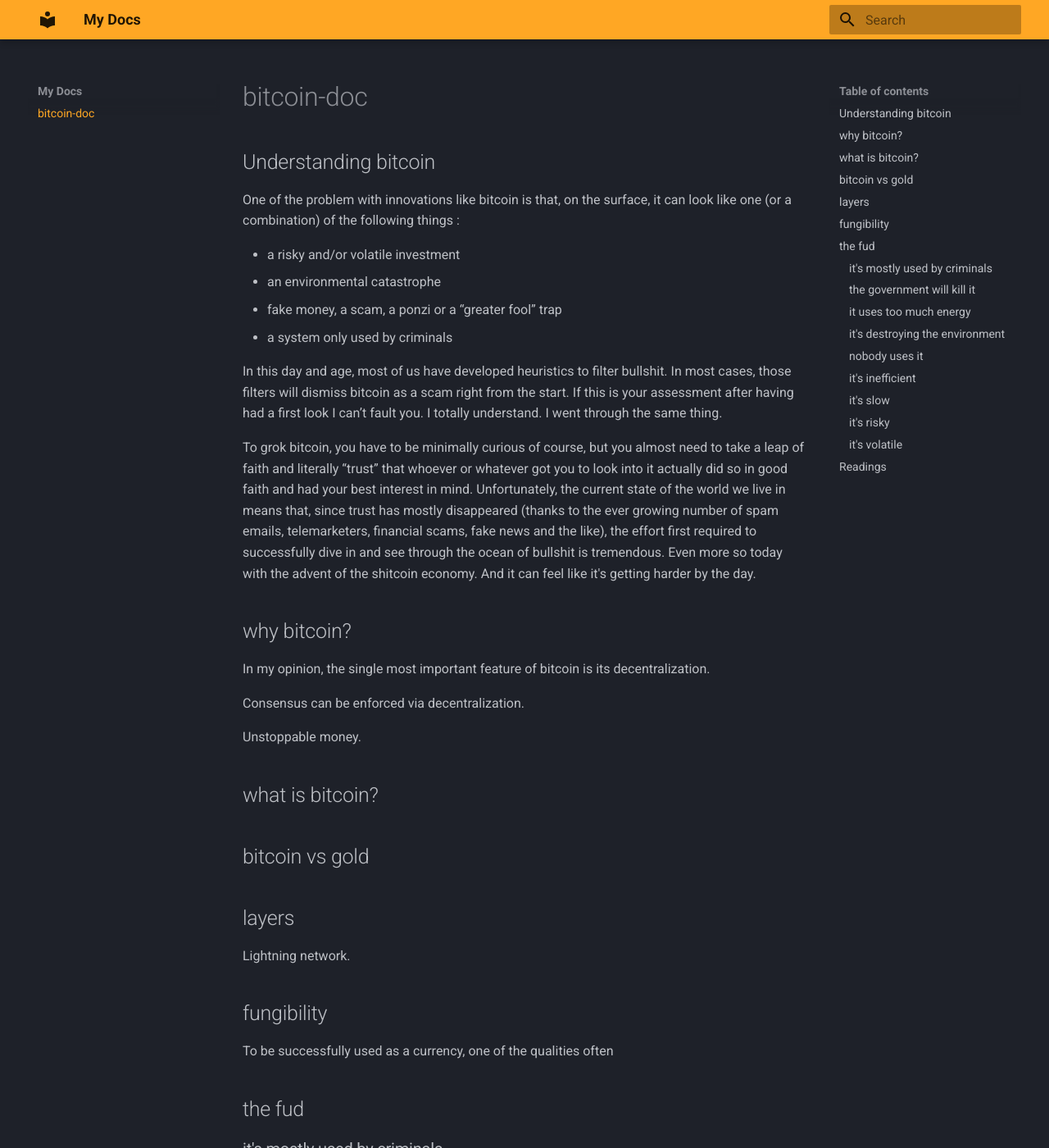
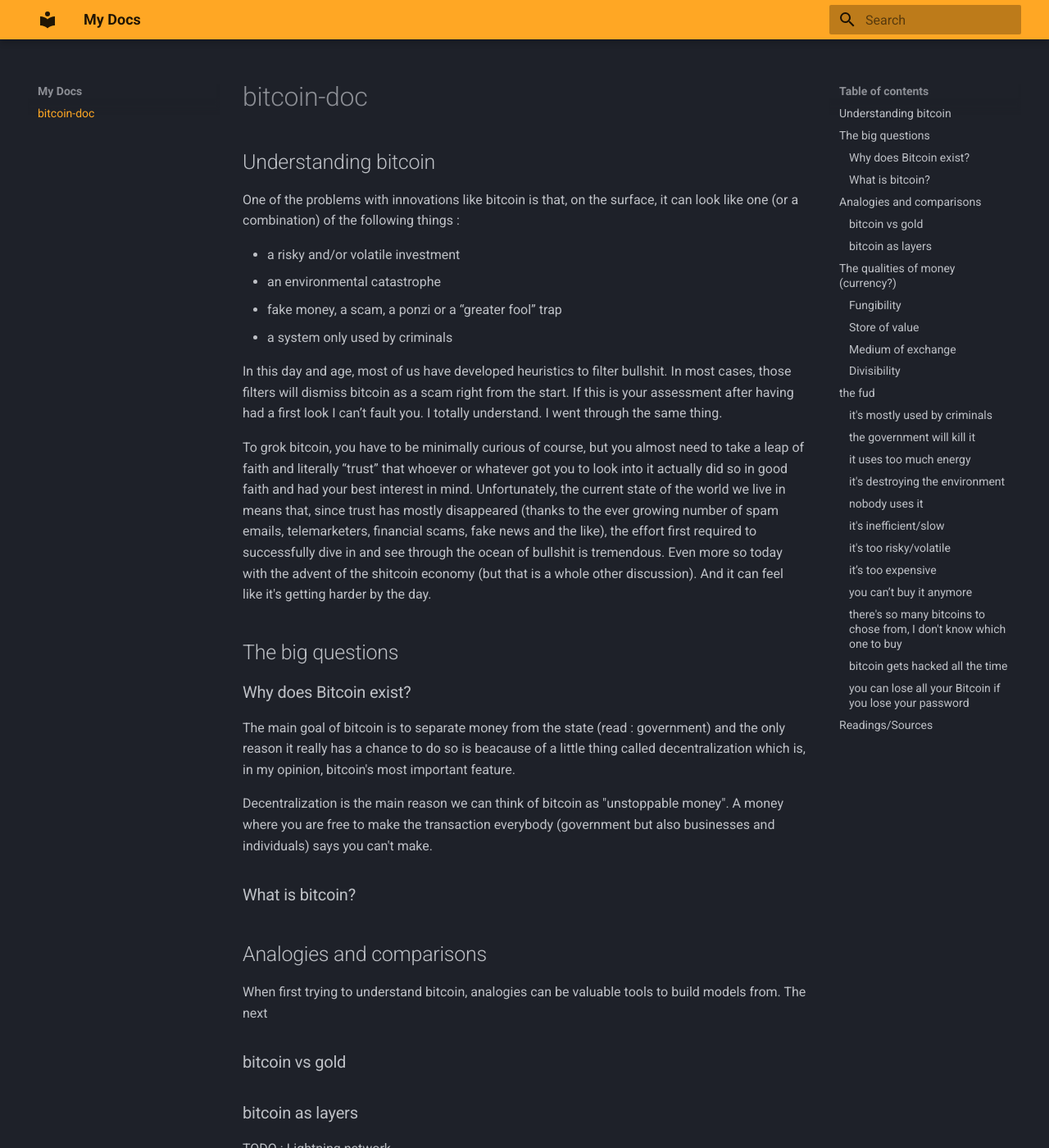
Before and after one commit to 5ubstance/bitcoin-doc, an MkDocs documentation site: the page built from docs/index.md, in a window 1280 px wide and 1400 px high. Shown: the whole window at 82% size. Built offline with MkDocs 1.6.1 and Material for MkDocs 9.7.7, drawn with Linux system fonts in a browser that asks for light colours; some of the changed text lies outside the part shown.

Commit message:
Answers more questions + some refactoring.

```diff
--- a/docs/index.md
+++ b/docs/index.md
@@ -2,7 +2,7 @@
 
 ## Understanding bitcoin
 
-One of the problem with innovations like bitcoin is that, on the surface, it can look like one (or a combination) of the following things :
+One of the problems with innovations like bitcoin is that, on the surface, it can look like one (or a combination) of the following things :
 
 - a risky and/or volatile investment
 - an environmental catastrophe
@@ -12,27 +12,45 @@
 In this day and age, most of us have developed heuristics to filter bullshit. In most cases, those filters will dismiss bitcoin as a scam right from the start.
 If this is your assessment after having had a first look I can’t fault you. I totally understand. I went through the same thing.
 
-To grok bitcoin, you have to be minimally curious of course, but you almost need to take a leap of faith and literally “trust” that whoever or whatever got you to look into it actually did so in good faith and had your best interest in mind. Unfortunately, the current state of the world we live in means that, since trust has mostly disappeared (thanks to the ever growing number of spam emails, telemarketers, financial scams, fake news and the like), the effort first required to successfully dive in and see through the ocean of bullshit is tremendous. Even more so today with the advent of the shitcoin economy. And it can feel like it's getting harder by the day.
+To grok bitcoin, you have to be minimally curious of course, but you almost need to take a leap of faith and literally “trust” that whoever or whatever got you to look into it actually did so in good faith and had your best interest in mind. Unfortunately, the current state of the world we live in means that, since trust has mostly disappeared (thanks to the ever growing number of spam emails, telemarketers, financial scams, fake news and the like), the effort first required to successfully dive in and see through the ocean of bullshit is tremendous. Even more so today with the advent of the shitcoin economy (but that is a whole other discussion). And it can feel like it's getting harder by the day.
 
-## why bitcoin?
+## The big questions
 
-In my opinion, the single most important feature of bitcoin is its decentralization.
+### Why does Bitcoin exist?
 
-Consensus can be enforced via decentralization.
+The main goal of bitcoin is to separate money from the state (read : government) and the only reason it really has a chance to do so is beacause of a little thing called decentralization which is, in my opinion, bitcoin's most important feature.
 
-Unstoppable money.
+Decentralization is the main reason we can think of bitcoin as "unstoppable money". A money where you are free to make the transaction everybody (government but also businesses and individuals) says you can't make.
 
-## what is bitcoin?
+### What is bitcoin?
 
-## bitcoin vs gold
+## Analogies and comparisons
 
-## layers
+When first trying to understand bitcoin, analogies can be valuable tools to build models from. The next
 
-Lightning network.
+### bitcoin vs gold
 
-## fungibility
+### bitcoin as layers
 
-To be successfully used as a currency, one of the qualities often
+TODO : Lightning network.
+
+## The qualities of money (currency?)
+
+### Fungibility
+
+TODO : One of the qualities often mentioned when attempting to define what a functioning currency might be is fungibility.
+
+### Store of value
+
+TODO
+
+### Medium of exchange
+
+TODO
+
+### Divisibility
+
+TODO
 
 ## the fud
 
@@ -66,21 +84,21 @@
 
 ### it uses too much energy
 
-What is too much?
+TODO : What is too much?
 
 ### it's destroying the environment
 
-More than the current system?
+TODO : More than the current system?
 
 ### nobody uses it
 
-### it's inefficient
+TODO
 
-### it's slow
+### it's inefficient/slow
 
-### it's risky
+TODO
 
-### it's volatile
+### it's too risky/volatile
 
 Yes. Bitcoin is volatile (when compared to usd for instance).
 
@@ -90,10 +108,51 @@
 
 On a long enough timeframe, bitcoin still has infinite upside.
 
-## Readings
+TODO : Source for "Also, on a risk-adjusted basis, it is currently one of the best investment you can make."
 
-- [@francispouliot/cry-harder](https://medium.com/@francispouliot/cry-harder-31a599a2e343)
-- [@vijayboyapati/the-bullish-case-for-bitcoin](https://vijayboyapati.medium.com/the-bullish-case-for-bitcoin-6ecc8bdecc1)
-- [@nic__carter/a-most-peaceful-revolution](https://medium.com/@nic__carter/a-most-peaceful-revolution-8b63b64c203e)
+### it’s too expensive
+
+People often think they have to buy a "whole" bitcoin but that is just not true. What they don't know is that bitcoins are subdivisible down to the eight (8) decimal point (e.g. 0.00000001).
+
+By the way, that specific unit is called a "satoshi".
+
+This means that people wanting to buy bitcoin can buy whatever amount they want. They most certainly do not have to shell out 50k USD all at once to get their hands on a full bitcoin. They can just buy whatever they need. And they will do so at the price they deserve.
+
+### you can’t buy it anymore
+
+TODO
+
+### there's so many bitcoins to chose from, I don't know which one to buy
+
+There is only one bitcoin. Its ticker symbol is BTC.
+
+This can be very confusing for newcomers to the space and is a subject of much controversy, even for experts. Bitcoin Cash, Bitcoin SV, Bitcoin Gold... These other "versions" (forks) of bitcoin are all really just copies, even though people familiar with them will often tout their supremacy over bitcoin for x and y reasons. Remember, there is a reason why they trade at a lower valuation (price) : they are a lot less valuable.
+
+This could seem attractive to some at first : an investment in those "coins" would mean more coin for the same fiat amount (USD, CAD, ...), right?
+
+Wrong.
+
+These other coins are :
+
+- incompatible with the real bitcoin blockchain
+- less secure
+- less liquid
+
+Remember : there is only one bitcoin and its ticker symbol is BTC.
+
+### bitcoin gets hacked all the time
+
+TODO
+
+### you can lose all your Bitcoin if you lose your password
+
+TODO
+
+## Readings/Sources
+
+- [@francispouliot / cry-harder](https://medium.com/@francispouliot/cry-harder-31a599a2e343)
+- [@vijayboyapati / the-bullish-case-for-bitcoin](https://vijayboyapati.medium.com/the-bullish-case-for-bitcoin-6ecc8bdecc1)
+- [@nic__carter / a-most-peaceful-revolution](https://medium.com/@nic__carter/a-most-peaceful-revolution-8b63b64c203e)
 - [The Stone Ridge 2020 Shareholder Letter](https://www.microstrategy.com/en/bitcoin/documents/stone-ridge-2020-shareholder-letter)
 - [powering-the-beast](https://physicsworld.com/a/powering-the-beast-why-we-shouldnt-worry-about-the-internets-rising-electricity-consumption/)
+- [Dan Kaminsky / I tried hacking bitcoin and I failed](https://www.businessinsider.com/dan-kaminsky-highlights-flaws-bitcoin-2013-4)
```
